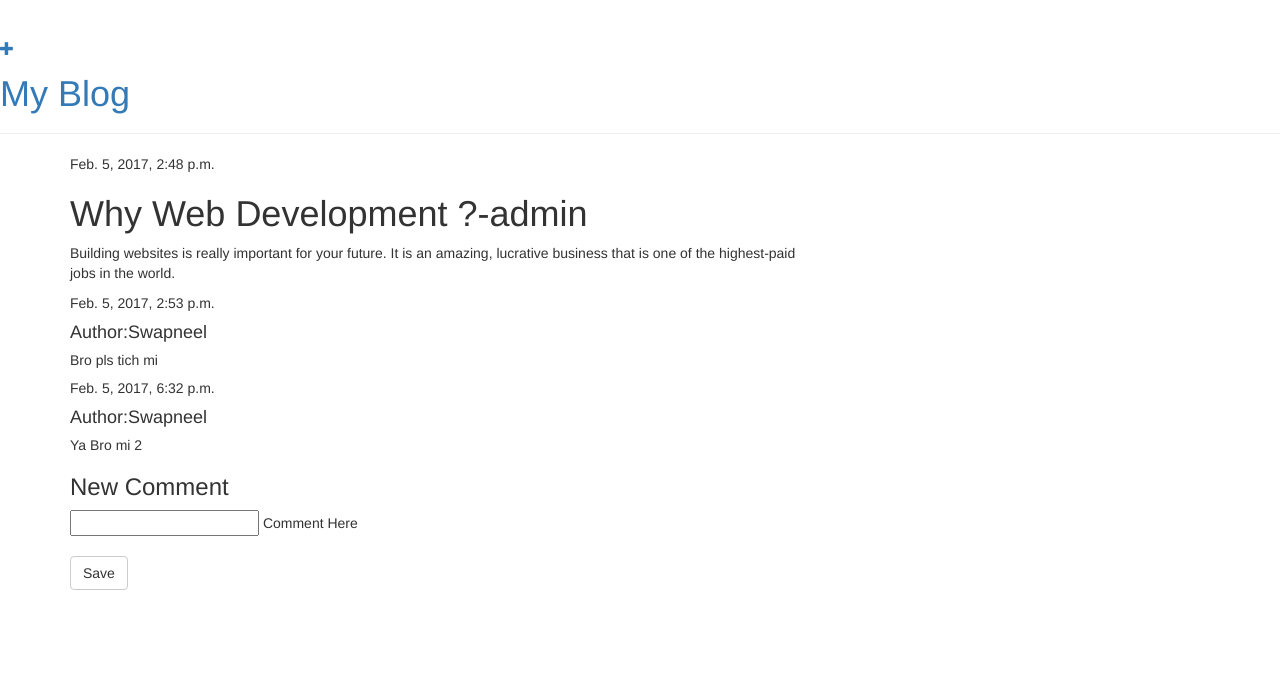
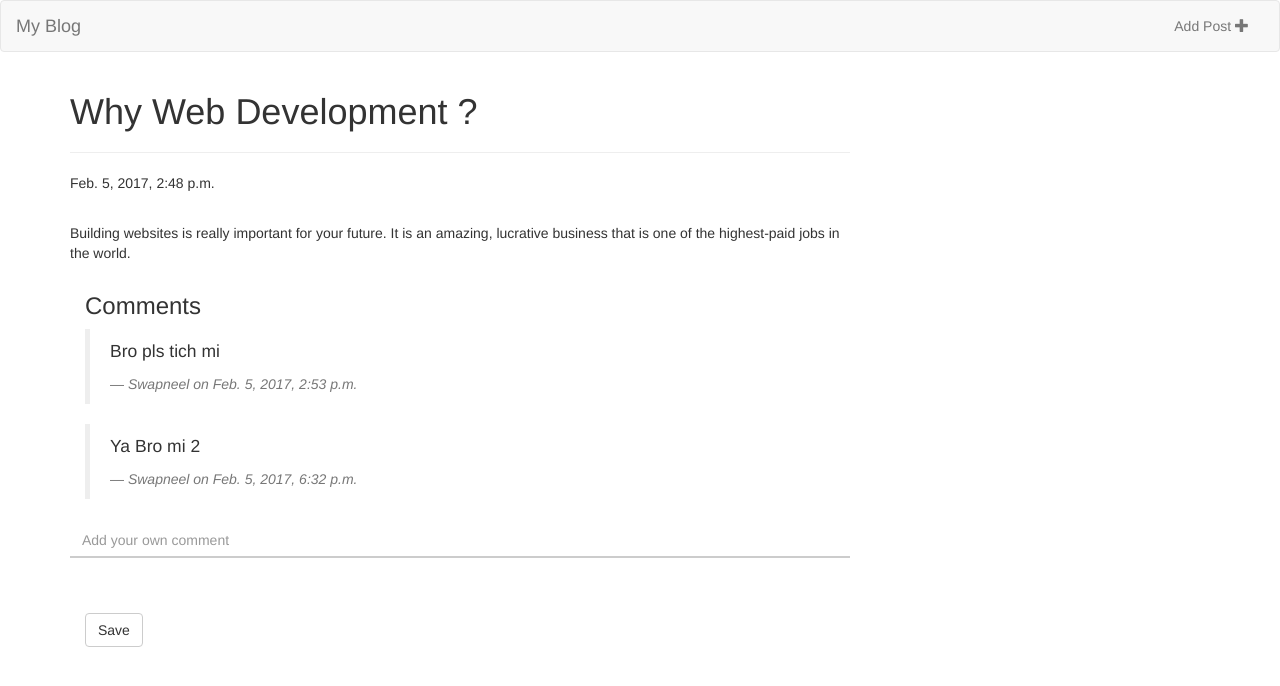
Before and after one commit to cuttingchai/django, a Django app: page /post_detail/4 in a window 1280 px wide. Shown: the top 686 px of the page. Run offline with Django 3.2, Linux system fonts and the light colour scheme; a user stored in the database is signed in; data comes from the database, SQL or seed files in the repository; both versions use the stored data as it was after the commit; some libraries are stand-ins or nearby versions.

Commit message:
changes to front-end, back-end - modified templates

```diff
--- a/blog/templates/base.html
+++ b/blog/templates/base.html
@@ -13,13 +13,38 @@
         <script src="{% static "js/blog.js" %}"></script>
     </head>
     <body>
-        <div class = "page-header">
-            {% if user.is_authenticated %}
-                <a href="/new_post/" class="top-menu"><span class="glyphicon glyphicon-plus"></span></a>
-            {% endif %}
-            <h1><a href="/">My Blog</a></h1>
+
+
+
+
+        <nav class="navbar navbar-default">
+          <div class="container-fluid">
+            <!-- Brand and toggle get grouped for better mobile display -->
+            <div class="navbar-header">
+              <button type="button" class="navbar-toggle collapsed" data-toggle="collapse" data-target="#bs-example-navbar-collapse-1" aria-expanded="false">
+                <span class="sr-only">Toggle navigation</span>
+                <span class="icon-bar"></span>
+                <span class="icon-bar"></span>
+                <span class="icon-bar"></span>
+              </button>
+              <a class="navbar-brand" href="/posts">My Blog</a>
             </div>
 
+            <!-- Collect the nav links, forms, and other content for toggling -->
+            <div class="collapse navbar-collapse" id="bs-example-navbar-collapse-1">
+              <ul class="nav navbar-nav">
+              </ul>
+
+              <ul class="nav navbar-nav navbar-right">
+                <li>{% if user.is_authenticated %}
+                    <a href="/new_post/"> Add Post <span class="glyphicon glyphicon-plus"></span></a>
+                    {% endif %}
+                </li>
+              </ul>
+            </div><!-- /.navbar-collapse -->
+          </div><!-- /.container-fluid -->
+        </nav>
+        <div class="container">
         <div class="content container">
             <div class="row">
                 <div class="col-md-8">
@@ -28,5 +53,7 @@
                 </div>
             </div>
         </div>
+    </div>
+
     </body>
 </html>
--- a/blog/templates/post_detail.html
+++ b/blog/templates/post_detail.html
@@ -1,30 +1,37 @@
 {% extends "base.html" %}
 
 {% block content %}
-    <div class="post">
+    <div class="post row">
+        <div class="col-2 date">
+            <h1>{{ post.title }}</h1><hr>
+        </div>
         {% if post.created_date %}
-            <div class="date">
+            <div class="col-2 date">
                 {{ post.created_date }}
             </div>
         {% endif %}
-        <h1>{{ post.title }}-{{post.author}}</h1>
+    </div><br />
+    <div class="post row">
         <p>{{ post.text|linebreaks }}</p>
     </div>
+    <h3>Comments</h3>
     {% for comment in comments %}
         <div class="post">
-            <div class="date">
-                {{ comment.post_date }}
-            </div>
-            <h4>Author:{{comment.author.first_name}}</h4>
-            <h5>{{ comment.text|linebreaks }}</h5>
+            <blockquote class="blockquote">
+                <p class="mb-0">{{ comment.text }}</p>
+                <footer class="blockquote-footer"><cite title="Source Title">{{comment.author.first_name}} on {{ comment.post_date }}</cite></footer>
+            </blockquote>
         </div>
+
     {% endfor %}
 
     {% if user.is_authenticated %}
-    <h3>New Comment</h3>
     <form method="POST" action="/add_comment/{{post.id}}">
     {% csrf_token %}
-        <input type="text" name="text"> Comment Here </input>
+        <div class="row form-group">
+            <label class="col-2"></label>
+            <input class="col-10 form-control" type="text" name="text" placeholder="Add your own comment"></input>
+        </div>
         <br>
         <br>
         <button type="submit" class="save btn btn-default">Save</button>
```
Also changed, not shown: blog/templates/post_add.html (+18 -4 lines), blog/templates/post_list.html (+5 -5 lines), db.sqlite3, 10 other files. Lines whose indentation alone changed are shown as unchanged.
